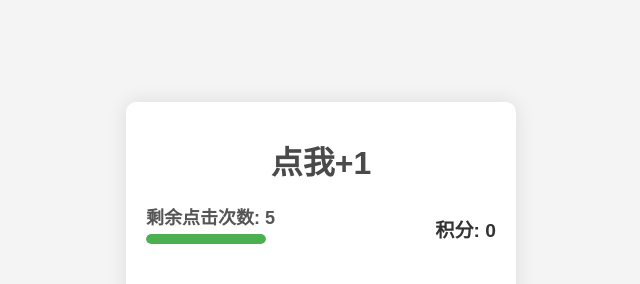
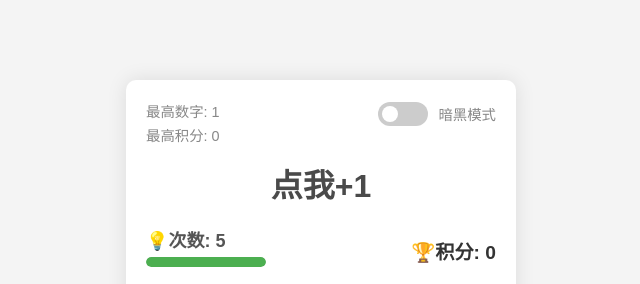
Before and after one commit to HqmJoker/click-add-one-web, a plain HTML site: page index.html in a window 1280 px wide. Shown: the top 284 px of the page, without its empty margins (319-959 px from the left). Drawn offline with Linux system fonts and the light colour scheme.

Commit message:
upd：优化样式

```diff
--- a/index.html
+++ b/index.html
@@ -11,18 +11,18 @@
         <h1>点我+1</h1>
         <div class="game-info">
             <div class="counter-container">
-                <div class="counter-label">剩余点击次数: <span id="clicks-left">5</span></div>
+                <div class="counter-label">💡次数: <span id="clicks-left">5</span></div>
                 <div class="progress-bar-container">
                     <div class="progress-bar" id="clicks-progress-bar"></div>
                 </div>
             </div>
-            <!-- <div class="theme-switch">
+            <div class="theme-switch">
                 <label class="switch">
                     <input type="checkbox" id="theme-toggle">
                     <span class="slider round"></span>
                 </label>
                 <span class="theme-label">暗黑模式</span>
-            </div> -->
+            </div>
         </div>
         <div class="game-board" id="game-board">
             <!-- 棋盘将由JavaScript动态生成 -->
--- a/script.js
+++ b/script.js
@@ -20,7 +20,7 @@ document.addEventListener('DOMContentLoaded', () => {
     const themeToggle = document.getElementById('theme-toggle');
     const scoreElement = document.createElement('div');
     scoreElement.classList.add('score-display');
-    scoreElement.textContent = '积分: 0';
+    scoreElement.textContent = '🏆积分: 0';
     document.querySelector('.game-info').appendChild(scoreElement);
 
     // 创建历史记录显示元素
@@ -145,7 +145,7 @@ document.addEventListener('DOMContentLoaded', () => {
 
     // 更新积分显示
     function updateScoreDisplay() {
-        scoreElement.textContent = `积分: ${gameState.score}`;
+        scoreElement.textContent = `🏆积分: ${gameState.score}`;
     }
 
     // 更新历史记录显示
```
